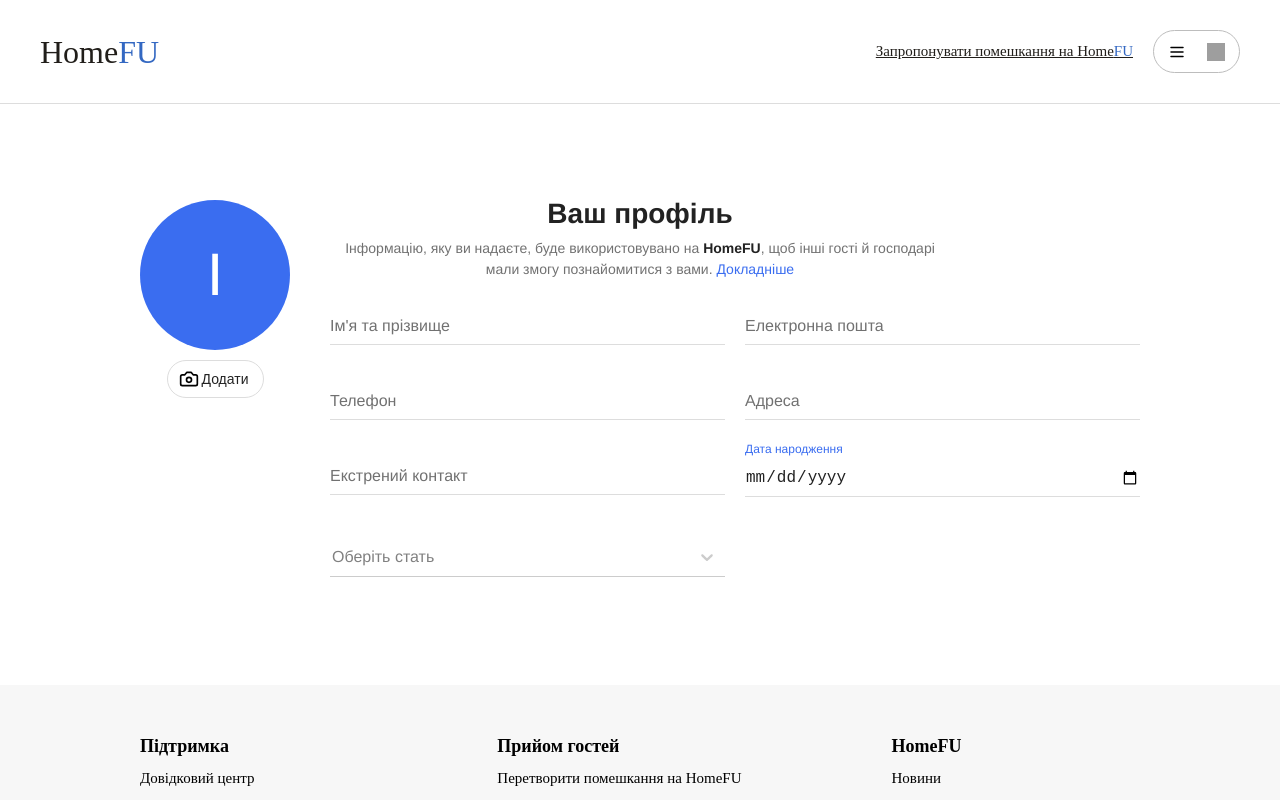
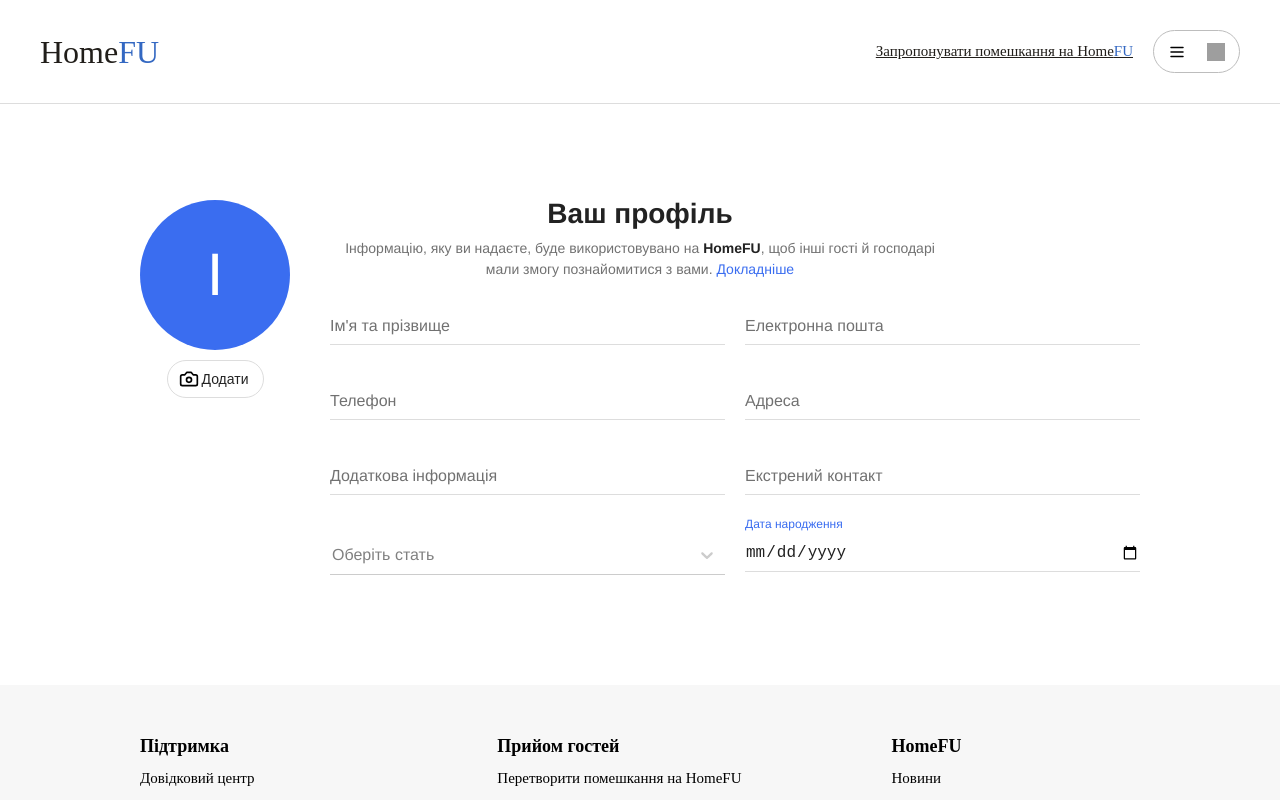
Before and after one commit to HomeFU/home-fu-frontend-public, a React (Vite) app in the folder home-fu/: page /profile in a window 1280 px wide. Shown: the top 800 px of the page. Built offline with nearby package versions, Linux system fonts and the light colour scheme; grey boxes are pictures that could not be loaded; a web font is replaced by a local one.

Commit message:
added new line

```diff
--- a/home-fu/src/pages/Profile/Profile.tsx
+++ b/home-fu/src/pages/Profile/Profile.tsx
@@ -1,27 +1,29 @@
+"use client"
+
 import type React from "react"
 import { useState, useRef } from "react"
 import styles from "./profile.module.scss"
 import cameraIcon from "..//..//assets/icons/cameraIcon.svg"
-import Select, { SingleValue } from 'react-select';
-import { HeaderSite } from "..//..//components/Header/HeaderSite/headerSite";
-import { FooterSite } from "../../components/Footer/FooterSite/footerSite";
+import Select, { type SingleValue } from "react-select"
+import { HeaderSite } from "..//..//components/Header/HeaderSite/headerSite"
+import { FooterSite } from "../../components/Footer/FooterSite/footerSite"
 
 type Option = {
-    value: string;
-    label: string;
-};
+  value: string
+  label: string
+}
 
 export const Profile: React.FC = () => {
   const options = [
-        { value: 'man', label: 'Чоловіча' },
-        { value: 'woman', label: 'Жіноча' },
-        { value: 'other', label: 'Інша' },
-    ];
+    { value: "man", label: "Чоловіча" },
+    { value: "woman", label: "Жіноча" },
+    { value: "other", label: "Інша" },
+  ]
 
-    const [selectedOption, setSelectedOption] = useState<Option | null>(null);
+  const [selectedOption, setSelectedOption] = useState<Option | null>(null)
   const handleChange = (selected: SingleValue<Option>) => {
-        setSelectedOption(selected);
-    };
+    setSelectedOption(selected)
+  }
 
   const [avatar, setAvatar] = useState<string | null>(null)
   const fileInputRef = useRef<HTMLInputElement>(null)
@@ -49,8 +51,8 @@ export const Profile: React.FC = () => {
           <div className={styles.profileHeader}>
             <h1>Ваш профіль</h1>
             <p className={styles.profileDescription}>
-                            Інформацію, яку ви надаєте, буде використовувано на <span className={styles.brandName}>HomeFU</span>, щоб інші
-                            гості й господарі мали змогу познайомитися з вами.{" "}
+              Інформацію, яку ви надаєте, буде використовувано на <span className={styles.brandName}>HomeFU</span>, щоб
+              інші гості й господарі мали змогу познайомитися з вами.{" "}
               <a href="#" className={styles.moreLink}>
                 Докладніше
               </a>
@@ -61,7 +63,7 @@ export const Profile: React.FC = () => {
             <div className={styles.avatarSection}>
               <div className={styles.avatar}>
                 {avatar ? (
-                                    <img src={avatar} alt="User avatar" className={styles.avatarImage} />
+                  <img src={avatar || "/placeholder.svg"} alt="User avatar" className={styles.avatarImage} />
                 ) : (
                   <div className={styles.avatarPlaceholder}>I</div>
                 )}
@@ -73,12 +75,8 @@ export const Profile: React.FC = () => {
                   className={styles.fileInput}
                 />
               </div>
-                            <button
-                                className={styles.avatarUpload}
-                                onClick={triggerFileInput}
-                                type="button"
-                            >
-                                <img src={cameraIcon} alt="Camera" className={styles.cameraIcon} />
+              <button className={styles.avatarUpload} onClick={triggerFileInput} type="button">
+                <img src={cameraIcon || "/placeholder.svg"} alt="Camera" className={styles.cameraIcon} />
                 Додати
               </button>
             </div>
@@ -106,12 +104,14 @@ export const Profile: React.FC = () => {
 
               <div className={styles.field}>
                 <input type="text" className={styles.fieldInput} placeholder=" " />
+                <span className={styles.fieldLabel}>Додаткова інформація</span>
+              </div>
+
+              <div className={styles.field}>
+                <input type="text" className={styles.fieldInput} placeholder=" " />
                 <span className={styles.fieldLabel}>Екстрений контакт</span>
               </div>
-                            <div className={styles.field}>
-                                <input type="date" className={styles.fieldInput} placeholder=" " />
-                                <span className={styles.fieldLabel}>Дата народження</span>
-                            </div>
+
               <div className={styles.field}>
                 <Select
                   value={selectedOption}
@@ -121,31 +121,36 @@ export const Profile: React.FC = () => {
                   styles={{
                     control: (base) => ({
                       ...base,
-                                            border: 'none',
-                                            borderBottom: '1px solid #ccc',
+                      border: "none",
+                      borderBottom: "1px solid #ccc",
                       borderRadius: 0,
-                                            boxShadow: 'none',
-                                            backgroundColor: 'transparent',
-                                            minHeight: '40px',
-                                            padding: 0
+                      boxShadow: "none",
+                      backgroundColor: "transparent",
+                      minHeight: "40px",
+                      padding: 0,
                     }),
                     indicatorSeparator: () => ({
-                                            display: 'none',
+                      display: "none",
                     }),
                     valueContainer: (base) => ({
                       ...base,
                       padding: 0,
                     }),
                   }}
+                />
+              </div>
 
-                                    />
+              <div className={styles.field}>
+                <input type="date" className={styles.fieldInput} placeholder=" " />
+                <span className={styles.fieldLabel}>Дата народження</span>
               </div>
             </div>
           </div>
         </div>
       </main>
-            <FooterSite/>
+      <FooterSite />
     </>
   )
 }
+
 export default Profile
```
Also changed, not shown: 1 other file (tests, documents, lock files or other folders). Lines whose indentation alone changed are shown as unchanged.
